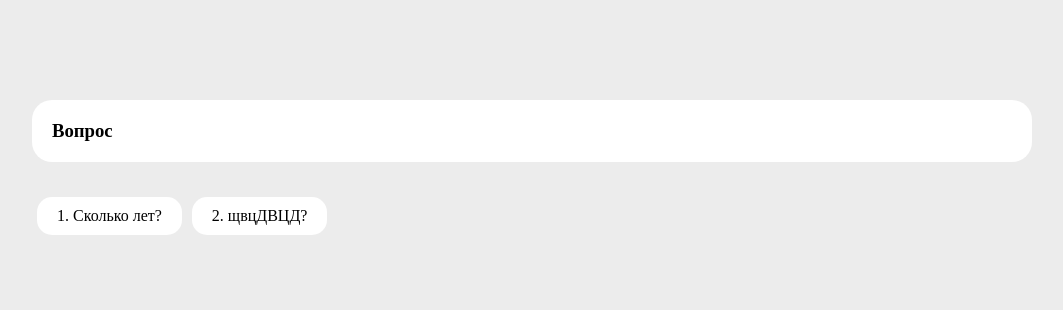
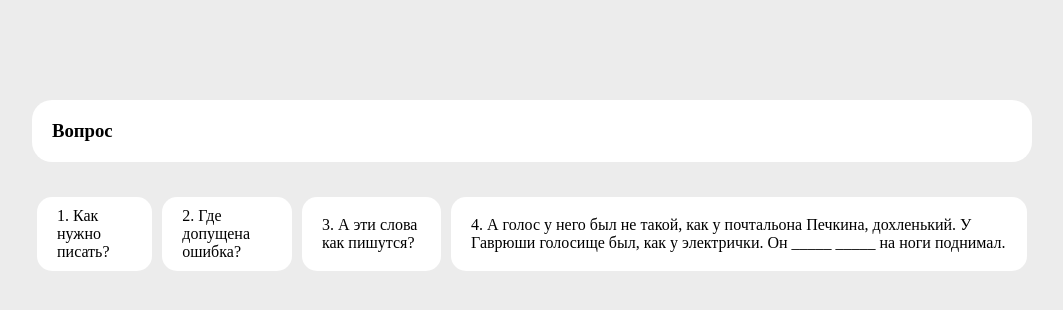
Before and after one commit to StombieIT/university-layout-and-prototyping, a plain HTML site: page index.html in a window 1280 px wide. Shown: the whole page, without its empty margins (108-1171 px from the left). Drawn offline with Linux system fonts and the light colour scheme.

Commit message:
Фиксы

```diff
--- a/index.css
+++ b/index.css
@@ -79,6 +79,7 @@ body {
 
 .question.__correct::after,
 .question.__incorrect::after {
+    flex-shrink: 0;
     display: inline-block;
     content: '';
     width: 25px;
--- a/index.js
+++ b/index.js
@@ -2,13 +2,79 @@ Array.prototype.shuffle = function () {
     return this.sort(() => Math.random() > 0.5 ? 1 : -1);
 }
 
+const SHUFFLE = 'SHUFFLE';
 const SET_SELECTED_QUESTION_INDEX = 'SET_SELECTED_QUESTION_INDEX';
-const SHUFFLE_QUESTIONS = 'SHUFFLE_QUESTIONS';
 const SET_ANSWER_STATUS = 'SET_ANSWER_STATUS';
-const SHUFFLE_ANSWERS = 'SHUFFLE_QUESTIONS';
 
 const HIDE_ANIMATION_TIME_MILLIS = 500;
 const DISPLAY_DELAY_MILLIS = 3_000;
+
+const INITIAL_STATE = {
+    questions: [
+        {
+            title: 'А голос у него был не такой, как у почтальона Печкина, дохленький. У Гаврюши голосище был, как у электрички. Он _____ _____ на ноги поднимал.',
+            answers: [
+                {
+                    title: 'Пол деревни, за раз',
+                },
+                {
+                    title: 'Полдеревни, зараз',
+                    description: 'Правильно! Раздельно существительное будет писаться в случае наличия дополнительного слова между существительным и частицей. Правильный ответ: полдеревни пишется слитно. Зараз (ударение на второй слог) — это обстоятельственное наречие, пишется слитно. Означает быстро, одним махом.'
+                },
+                {
+                    title: 'Пол-деревни, за раз'
+                }
+            ]
+        },
+        {
+            title: 'А эти слова как пишутся?',
+            answers: [
+                {
+                    title: 'Капуччино и эспрессо'
+                },
+                {
+                    title: 'Каппуччино и экспресо',
+                },
+                {
+                    title: 'Капучино и эспрессо',
+                    description: 'Конечно! По орфографическим нормам русского языка единственно верным написанием будут «капучино» и «эспрессо».'
+                }
+            ]
+        },
+        {
+            title: 'Как нужно писать?',
+            answers: [
+                {
+                    title: 'Черезчур'
+                },
+                {
+                    title: 'Черес-чур',
+                },
+                {
+                    title: 'Чересчур',
+                    description: 'Да! Это слово появилось от соединения предлога «через» и древнего слова «чур», которое означает «граница», «край». Но слово претерпело изменения, так что правильное написание учим наизусть — «чересчур».'
+                }
+            ]
+        },
+        {
+            title: 'Где допущена ошибка?',
+            answers: [
+                {
+                    title: 'Аккордеон'
+                },
+                {
+                    title: 'Белиберда',
+                },
+                {
+                },
+                {
+                    title: 'Эпелепсия',
+                    description: 'Верно! Это слово пишется так: «эпИлепсия».'
+                }
+            ]
+        },
+    ]
+};
 
 function handleSequentially(elements, handler, delay) {
     return new Promise(resolve => {
@@ -119,6 +185,13 @@ const answersBlock = document.getElementById('answers');
 
 const store = new Store((state, action) => {
     switch (action.type) {
+        case SHUFFLE:
+            return {
+                ...state,
+                questions: state.questions
+                    .map(question => ({...question, answers: question.answers.shuffle()}))
+                    .shuffle()
+            }
         case SET_SELECTED_QUESTION_INDEX:
             if (action.selectedQuestionIndex !== undefined) {
                 return {
@@ -144,58 +217,12 @@ const store = new Store((state, action) => {
                         ? {...question, answerStatus: action.answerStatus}
                         : question)
             };
-        case SHUFFLE_ANSWERS:
-            return {
-                ...state,
-                questions: state.questions.map((question, idx) => idx === action.questionIndex)
-            };
     }
 
-    return {
-        questions: [
-            {
-                title: 'Сколько лет?',
-                answers: [
-                    {
-                        id: 0,
-                        title: '10',
-                    },
-                    {
-                        id: 1,
-                        title: '20',
-                        description: 'Да,'
-                    },
-                    {
-                        id: 2,
-                        title: '30'
-                    },
-                    {
-                        id: 3,
-                        title: '40'
-                    }
-                ].shuffle()
-            },
-            {
-                title: 'щвцДВЦД?',
-                answers: [
-                    {
-                        title: '123'
-                    },
-                    {
-                        title: '56',
-                    },
-                    {
-                        title: '228'
-                    },
-                    {
-                        title: 'АУУУУУУ',
-                        description: 'da'
-                    }
-                ].shuffle()
-            }
-        ].shuffle()
-    }
+    return INITIAL_STATE;
 });
+
+store.dispatch({ type: SHUFFLE });
 
 questionsBlock.addEventListener('click', evt => {
     const question = evt.target.closest('.question');
```
